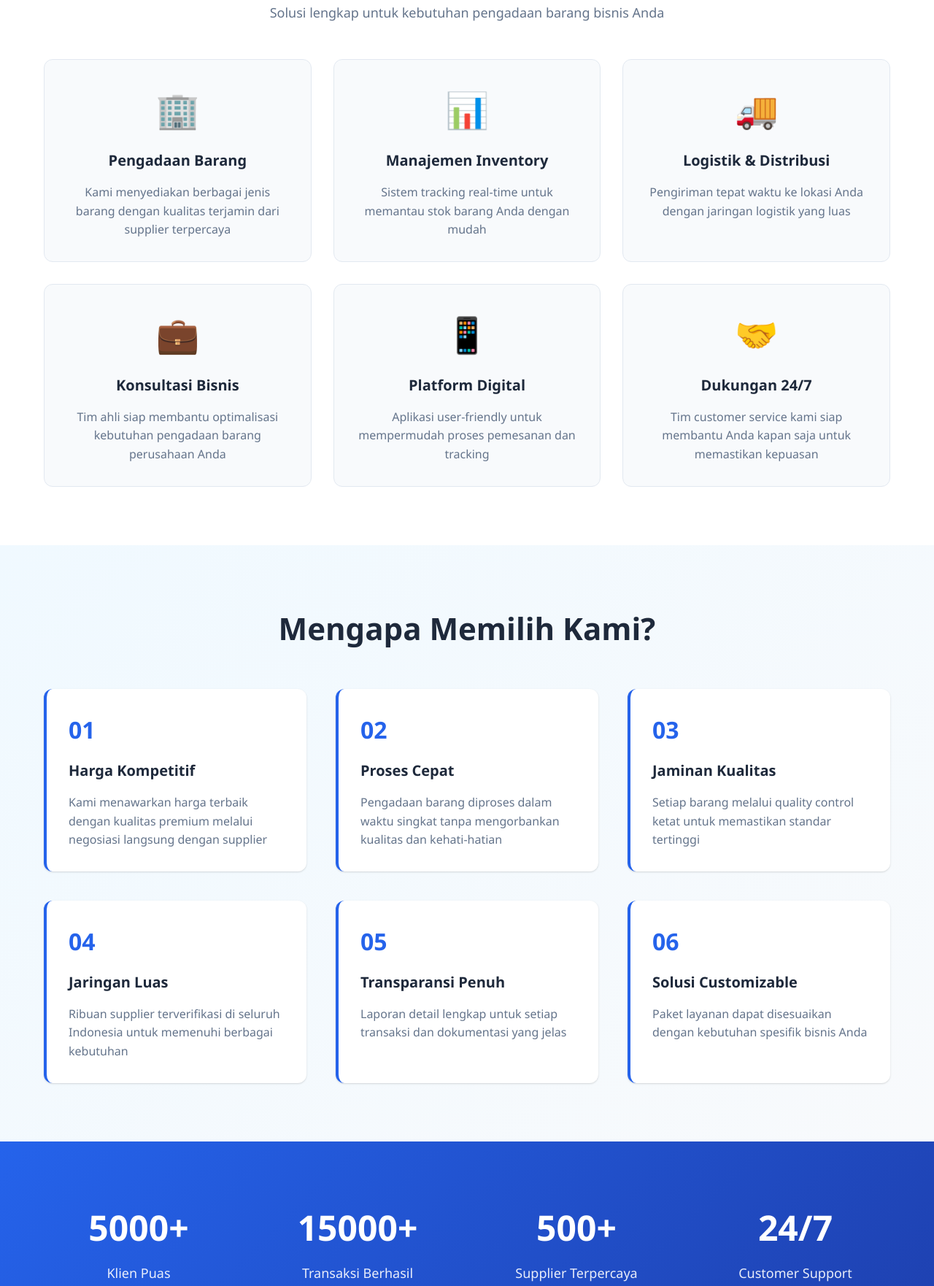
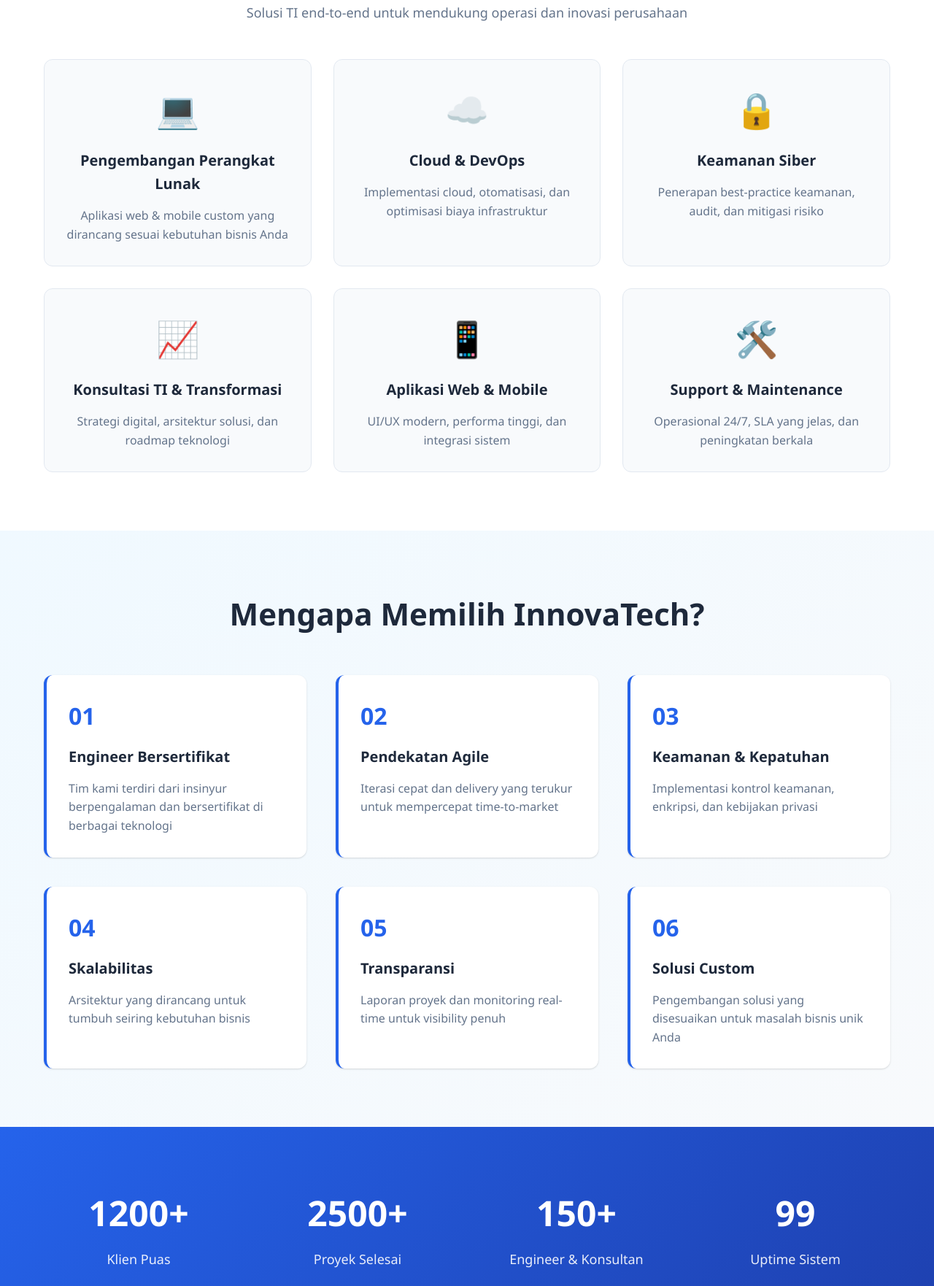
Before and after one commit to JasaDigitalmu/AMH07, a plain HTML site: page index.html in a window 1280 px wide. Shown: the part 825-2587 px from the top of the page at 73% size. Drawn offline with Linux system fonts and the light colour scheme.

Commit message:
VERSI 2ON 1.0

```diff
--- a/index.html
+++ b/index.html
@@ -3,7 +3,7 @@
 <head>
     <meta charset="UTF-8">
     <meta name="viewport" content="width=device-width, initial-scale=1.0">
-    <title>ProcureHub - Solusi Pengadaan Barang Terpercaya</title>
+    <title>InnovaTech - Solusi Teknologi & Transformasi Digital</title>
     <link rel="stylesheet" href="style.css">
 </head>
 <body>
@@ -12,7 +12,7 @@
         <div class="container">
             <div class="navbar-wrapper">
                 <div class="logo">
-                    <h2>ProcureHub</h2>
+                    <h2>InnovaTech</h2>
                 </div>
                 <ul class="nav-menu">
                     <li><a href="#home">Beranda</a></li>
@@ -34,11 +34,11 @@
     <section id="home" class="hero">
         <div class="container">
             <div class="hero-content">
-                <h1>Solusi Pengadaan Barang yang Cerdas dan Efisien</h1>
-                <p>Kami menyediakan layanan pengadaan barang terpercaya dengan jaringan supplier terbaik untuk kebutuhan bisnis Anda</p>
+                <h1>Transformasi Digital untuk Pertumbuhan Bisnis Anda</h1>
+                <p>Kami membantu perusahaan merancang, membangun, dan mengelola solusi teknologi yang scalable, aman, dan berfokus pada hasil.</p>
                 <div class="cta-buttons">
-                    <button class="btn btn-primary">Mulai Sekarang</button>
-                    <button class="btn btn-secondary">Pelajari Lebih Lanjut</button>
+                    <button class="btn btn-primary">Konsultasi Gratis</button>
+                    <button class="btn btn-secondary">Lihat Layanan</button>
                 </div>
             </div>
             <div class="hero-image">
@@ -51,38 +51,38 @@
     <section id="services" class="services">
         <div class="container">
             <h2 class="section-title">Layanan Kami</h2>
-            <p class="section-subtitle">Solusi lengkap untuk kebutuhan pengadaan barang bisnis Anda</p>
+            <p class="section-subtitle">Solusi TI end-to-end untuk mendukung operasi dan inovasi perusahaan</p>
 
             <div class="services-grid">
                 <div class="service-card">
-                    <div class="service-icon">🏢</div>
-                    <h3>Pengadaan Barang</h3>
-                    <p>Kami menyediakan berbagai jenis barang dengan kualitas terjamin dari supplier terpercaya</p>
+                    <div class="service-icon">💻</div>
+                    <h3>Pengembangan Perangkat Lunak</h3>
+                    <p>Aplikasi web & mobile custom yang dirancang sesuai kebutuhan bisnis Anda</p>
                 </div>
                 <div class="service-card">
-                    <div class="service-icon">📊</div>
-                    <h3>Manajemen Inventory</h3>
-                    <p>Sistem tracking real-time untuk memantau stok barang Anda dengan mudah</p>
+                    <div class="service-icon">☁️</div>
+                    <h3>Cloud & DevOps</h3>
+                    <p>Implementasi cloud, otomatisasi, dan optimisasi biaya infrastruktur</p>
                 </div>
                 <div class="service-card">
-                    <div class="service-icon">🚚</div>
-                    <h3>Logistik & Distribusi</h3>
-                    <p>Pengiriman tepat waktu ke lokasi Anda dengan jaringan logistik yang luas</p>
+                    <div class="service-icon">🔒</div>
+                    <h3>Keamanan Siber</h3>
+                    <p>Penerapan best-practice keamanan, audit, dan mitigasi risiko</p>
                 </div>
                 <div class="service-card">
-                    <div class="service-icon">💼</div>
-                    <h3>Konsultasi Bisnis</h3>
-                    <p>Tim ahli siap membantu optimalisasi kebutuhan pengadaan barang perusahaan Anda</p>
+                    <div class="service-icon">📈</div>
+                    <h3>Konsultasi TI & Transformasi</h3>
+                    <p>Strategi digital, arsitektur solusi, dan roadmap teknologi</p>
                 </div>
                 <div class="service-card">
                     <div class="service-icon">📱</div>
-                    <h3>Platform Digital</h3>
-                    <p>Aplikasi user-friendly untuk mempermudah proses pemesanan dan tracking</p>
+                    <h3>Aplikasi Web & Mobile</h3>
+                    <p>UI/UX modern, performa tinggi, dan integrasi sistem</p>
                 </div>
                 <div class="service-card">
-                    <div class="service-icon">🤝</div>
-                    <h3>Dukungan 24/7</h3>
-                    <p>Tim customer service kami siap membantu Anda kapan saja untuk memastikan kepuasan</p>
+                    <div class="service-icon">🛠️</div>
+                    <h3>Support & Maintenance</h3>
+                    <p>Operasional 24/7, SLA yang jelas, dan peningkatan berkala</p>
                 </div>
             </div>
         </div>
@@ -91,38 +91,38 @@
     <!-- Features Section -->
     <section id="features" class="features">
         <div class="container">
-            <h2 class="section-title">Mengapa Memilih Kami?</h2>
+            <h2 class="section-title">Mengapa Memilih InnovaTech?</h2>
 
             <div class="features-wrapper">
                 <div class="feature-item">
                     <div class="feature-number">01</div>
-                    <h3>Harga Kompetitif</h3>
-                    <p>Kami menawarkan harga terbaik dengan kualitas premium melalui negosiasi langsung dengan supplier</p>
+                    <h3>Engineer Bersertifikat</h3>
+                    <p>Tim kami terdiri dari insinyur berpengalaman dan bersertifikat di berbagai teknologi</p>
                 </div>
                 <div class="feature-item">
                     <div class="feature-number">02</div>
-                    <h3>Proses Cepat</h3>
-                    <p>Pengadaan barang diproses dalam waktu singkat tanpa mengorbankan kualitas dan kehati-hatian</p>
+                    <h3>Pendekatan Agile</h3>
+                    <p>Iterasi cepat dan delivery yang terukur untuk mempercepat time-to-market</p>
                 </div>
                 <div class="feature-item">
                     <div class="feature-number">03</div>
-                    <h3>Jaminan Kualitas</h3>
-                    <p>Setiap barang melalui quality control ketat untuk memastikan standar tertinggi</p>
+                    <h3>Keamanan & Kepatuhan</h3>
+                    <p>Implementasi kontrol keamanan, enkripsi, dan kebijakan privasi</p>
                 </div>
                 <div class="feature-item">
                     <div class="feature-number">04</div>
-                    <h3>Jaringan Luas</h3>
-                    <p>Ribuan supplier terverifikasi di seluruh Indonesia untuk memenuhi berbagai kebutuhan</p>
+                    <h3>Skalabilitas</h3>
+                    <p>Arsitektur yang dirancang untuk tumbuh seiring kebutuhan bisnis</p>
                 </div>
                 <div class="feature-item">
                     <div class="feature-number">05</div>
-                    <h3>Transparansi Penuh</h3>
-                    <p>Laporan detail lengkap untuk setiap transaksi dan dokumentasi yang jelas</p>
+                    <h3>Transparansi</h3>
+                    <p>Laporan proyek dan monitoring real-time untuk visibility penuh</p>
                 </div>
                 <div class="feature-item">
                     <div class="feature-number">06</div>
-                    <h3>Solusi Customizable</h3>
-                    <p>Paket layanan dapat disesuaikan dengan kebutuhan spesifik bisnis Anda</p>
+                    <h3>Solusi Custom</h3>
+                    <p>Pengembangan solusi yang disesuaikan untuk masalah bisnis unik Anda</p>
                 </div>
             </div>
         </div>
@@ -133,20 +133,20 @@
         <div class="container">
             <div class="stats-grid">
                 <div class="stat-item">
-                    <h3>5000+</h3>
+                    <h3>1200+</h3>
                     <p>Klien Puas</p>
                 </div>
                 <div class="stat-item">
-                    <h3>15000+</h3>
-                    <p>Transaksi Berhasil</p>
+                    <h3>2500+</h3>
+                    <p>Proyek Selesai</p>
                 </div>
                 <div class="stat-item">
-                    <h3>500+</h3>
-                    <p>Supplier Terpercaya</p>
+                    <h3>150+</h3>
+                    <p>Engineer & Konsultan</p>
                 </div>
                 <div class="stat-item">
-                    <h3>24/7</h3>
-                    <p>Customer Support</p>
+                    <h3>99.9%</h3>
+                    <p>Uptime Sistem</p>
                 </div>
             </div>
         </div>
@@ -156,31 +156,31 @@
     <section id="testimonial" class="testimonial">
         <div class="container">
             <h2 class="section-title">Apa Kata Klien Kami</h2>
-            <p class="section-subtitle">Kepuasan klien adalah prioritas utama kami</p>
+            <p class="section-subtitle">Kepuasan klien dan hasil nyata adalah prioritas kami</p>
 
             <div class="testimonial-grid">
                 <div class="testimonial-card">
                     <div class="stars">⭐⭐⭐⭐⭐</div>
-                    <p class="testimonial-text">"ProcureHub telah membantu kami menghemat biaya operasional hingga 30% dengan proses yang transparan dan efisien."</p>
+                    <p class="testimonial-text">"InnovaTech membantu migrasi kami ke cloud tanpa gangguan operasi dan menurunkan biaya infrastruktur."</p>
                     <div class="testimonial-author">
-                        <h4>Budi Santoso</h4>
-                        <p>Direktur PT. Maju Sejahtera</p>
+                        <h4>Rina Saputri</h4>
+                        <p>CTO, PT. Fintek Nusantara</p>
                     </div>
                 </div>
                 <div class="testimonial-card">
                     <div class="stars">⭐⭐⭐⭐⭐</div>
-                    <p class="testimonial-text">"Layanan pengadaan barang mereka sangat profesional. Barang selalu sampai tepat waktu dan sesuai dengan spesifikasi yang diminta."</p>
+                    <p class="testimonial-text">"Timnya responsif dan sangat paham integrasi sistem lama kami dengan solusi baru."</p>
                     <div class="testimonial-author">
-                        <h4>Siti Nurhaliza</h4>
-                        <p>Manager Procurement, PT. Karya Indonesia</p>
+                        <h4>Dedi Prasetyo</h4>
+                        <p>Head of IT, RetailOne</p>
                     </div>
                 </div>
                 <div class="testimonial-card">
                     <div class="stars">⭐⭐⭐⭐⭐</div>
-                    <p class="testimonial-text">"Tim support mereka sangat responsif. Semua pertanyaan saya teratasi dengan cepat dan solusi yang tepat."</p>
+                    <p class="testimonial-text">"Implementasi keamanan yang mereka lakukan membuat kami lebih percaya diri mengelola data pelanggan."</p>
                     <div class="testimonial-author">
-                        <h4>Ahmad Wijaya</h4>
-                        <p>Supply Chain Manager, CV. Teknologi Maju</p>
+                        <h4>Maya Lestari</h4>
+                        <p>COO, HealthSuite</p>
                     </div>
                 </div>
             </div>
@@ -190,8 +190,8 @@
     <!-- Newsletter Section -->
     <section class="newsletter">
         <div class="container">
-            <h2>Dapatkan Penawaran Eksklusif</h2>
-            <p>Berlangganan newsletter kami untuk mendapatkan tips dan promo terbaru</p>
+            <h2>Dapatkan Insight & Update Teknologi</h2>
+            <p>Berlangganan newsletter kami untuk menerima studi kasus, tips, dan penawaran layanan</p>
             <div class="newsletter-form">
                 <input type="email" placeholder="Masukkan email Anda">
                 <button class="btn btn-primary">Berlangganan</button>
@@ -208,19 +208,19 @@
                 <div class="contact-info">
                     <div class="info-item">
                         <h3>📍 Alamat</h3>
-                        <p>Jl. Raya Pengadaan No. 123<br>Jakarta Selatan, 12345</p>
+                        <p>Jl. Teknologi No. 45<br>Jakarta Selatan, 12950</p>
                     </div>
                     <div class="info-item">
                         <h3>📞 Telepon</h3>
-                        <p>+62 (21) 1234-5678<br>+62 812-3456-7890</p>
+                        <p>+62 (21) 5555-0101<br>+62 812-7000-1234</p>
                     </div>
                     <div class="info-item">
                         <h3>✉️ Email</h3>
-                        <p>info@procerehub.co.id<br>support@procurehub.co.id</p>
+                        <p>info@innovatech.co.id<br>support@innovatech.co.id</p>
                     </div>
                     <div class="info-item">
                         <h3>⏰ Jam Operasional</h3>
-                        <p>Senin - Jumat: 08:00 - 17:00<br>Sabtu: 09:00 - 14:00</p>
+                        <p>Senin - Jumat: 08:30 - 17:30<br>Sabtu: 09:00 - 13:00</p>
                     </div>
                 </div>
 
@@ -240,8 +240,8 @@
         <div class="container">
             <div class="footer-content">
                 <div class="footer-section">
-                    <h3>ProcureHub</h3>
-                    <p>Solusi pengadaan barang terpercaya untuk kesuksesan bisnis Anda</p>
+                    <h3>InnovaTech</h3>
+                    <p>Partner teknologi Anda untuk transformasi digital yang nyata</p>
                     <div class="social-links">
                         <a href="#">Facebook</a>
                         <a href="#">Instagram</a>
@@ -251,10 +251,10 @@
                 <div class="footer-section">
                     <h4>Layanan</h4>
                     <ul>
-                        <li><a href="#">Pengadaan Barang</a></li>
-                        <li><a href="#">Manajemen Inventory</a></li>
-                        <li><a href="#">Logistik</a></li>
-                        <li><a href="#">Konsultasi</a></li>
+                        <li><a href="#">Pengembangan Perangkat Lunak</a></li>
+                        <li><a href="#">Cloud & DevOps</a></li>
+                        <li><a href="#">Keamanan Siber</a></li>
+                        <li><a href="#">Konsultasi TI</a></li>
                     </ul>
                 </div>
                 <div class="footer-section">
@@ -277,7 +277,7 @@
                 </div>
             </div>
             <div class="footer-bottom">
-                <p>&copy; 2024 ProcureHub. All rights reserved. | Made with ❤️</p>
+                <p>&copy; 2026 InnovaTech. All rights reserved. | Made with ❤️</p>
             </div>
         </div>
     </footer>
--- a/script.js
+++ b/script.js
@@ -185,7 +185,7 @@
 // CTA Button functionality
 const ctaButtons = document.querySelectorAll('.cta-buttons .btn');
 ctaButtons[0].addEventListener('click', () => {
-    alert('Terima kasih telah tertarik! Silakan isi form kontak di bawah untuk memulai kerjasama.');
+    alert('Terima kasih! Tim InnovaTech akan membantu Anda. Silakan isi form kontak di bawah untuk memulai.');
     document.querySelector('#contact').scrollIntoView({ behavior: 'smooth' });
 });
 
@@ -236,4 +236,4 @@
     });
 });
 
-console.log('Landing page loaded successfully!');
+console.log('InnovaTech landing page loaded successfully!');
```
Also changed, not shown: 1 other file.
